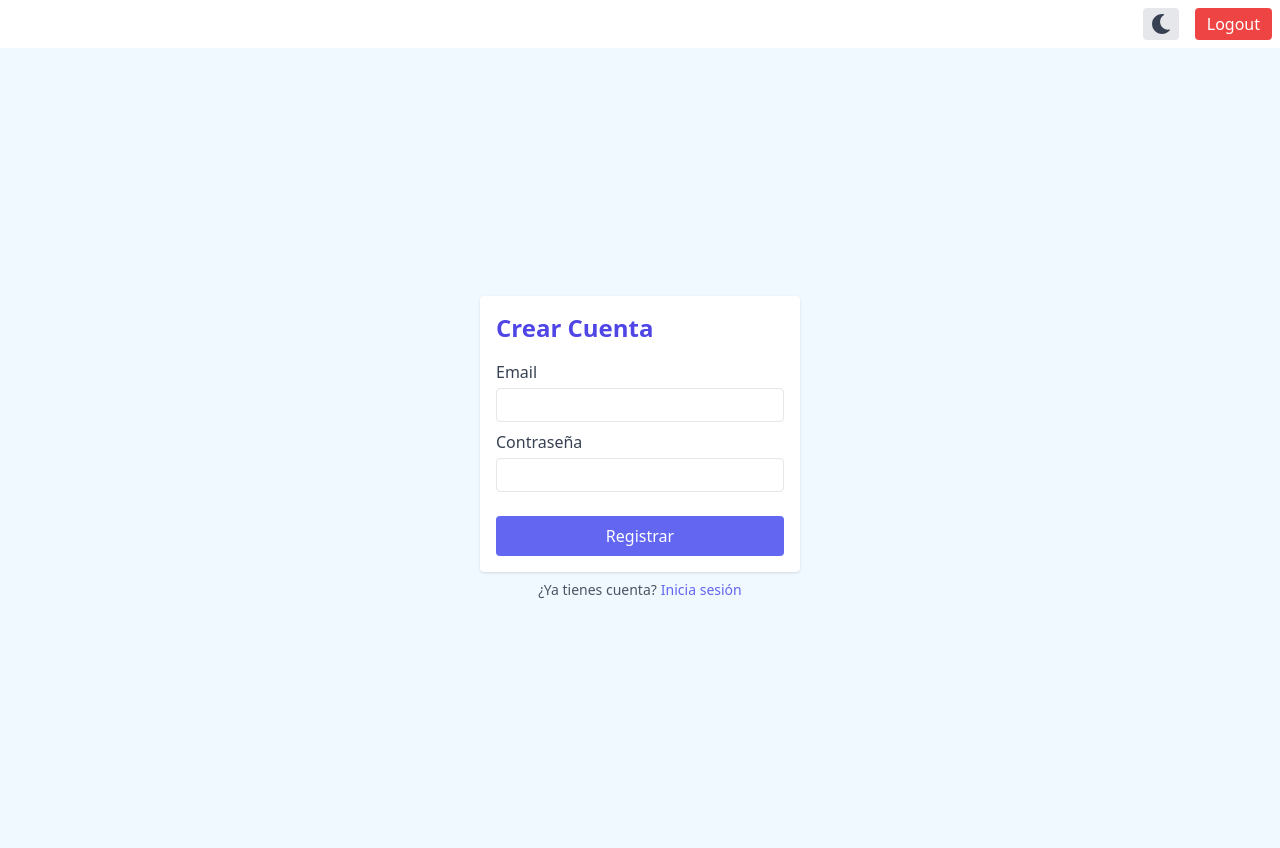
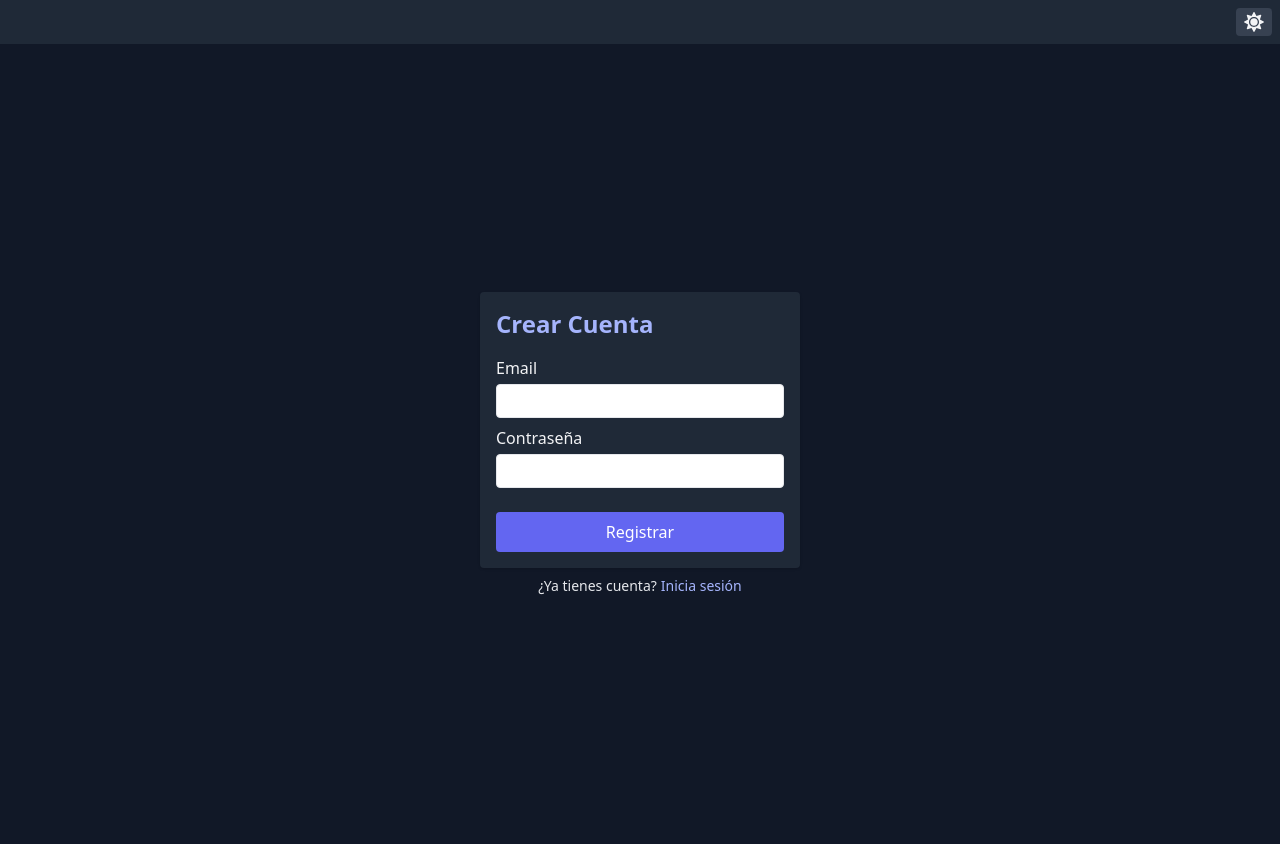
Before and after one commit to Margumedo/coally-task-manger-frontend, a React (Vite) app: page /register in a window 1280 px wide. Built offline with nearby package versions, Linux system fonts and the light colour scheme.

Commit message:
[fix] logout button

```diff
--- a/src/App.tsx
+++ b/src/App.tsx
@@ -5,12 +5,17 @@ import { AuthContext } from './contexts/AuthContext';
 
 export const App: React.FC = () => {
   const { logout } = useContext(AuthContext);
+  const { isAuthenticated } = useContext(AuthContext)
+
   return (
     <div className="min-h-screen">
-      {/* Si creo un navbar ira aquí */}
       <header className="p-2 bg-white dark:bg-gray-800 flex justify-end gap-x-4">
         <ToggleDarkMode />
-        <button onClick={logout} className="bg-red-500 dark:bg-primary-800 text-white px-3 py-1 rounded">Logout</button>
+        {
+          isAuthenticated &&
+          <button onClick={logout} className="bg-red-500 dark:bg-primary-800 text-white px-3 py-1 rounded">Logout</button>
+        }
+
       </header>
       <main>
         <AppRouter />
--- a/src/contexts/ThemeContext.tsx
+++ b/src/contexts/ThemeContext.tsx
@@ -13,7 +13,14 @@ export const ThemeContext = createContext<ThemeContextProps>({
 export const ThemeProvider: React.FC<{ children: React.ReactNode }> = ({ children }) => {
     const [isDark, setIsDark] = useState<boolean>(() => {
         // lee localStorage para ver si guardamos 'dark' como preferencia
-        return localStorage.getItem('theme') === 'dark';
+        const storedTheme = localStorage.getItem('theme');
+        if (storedTheme === 'dark') {
+            return true;
+        } else if (storedTheme === 'light') {
+            return false;
+        } else {
+            return true;
+        }
     });
 
     useEffect(() => {
```
